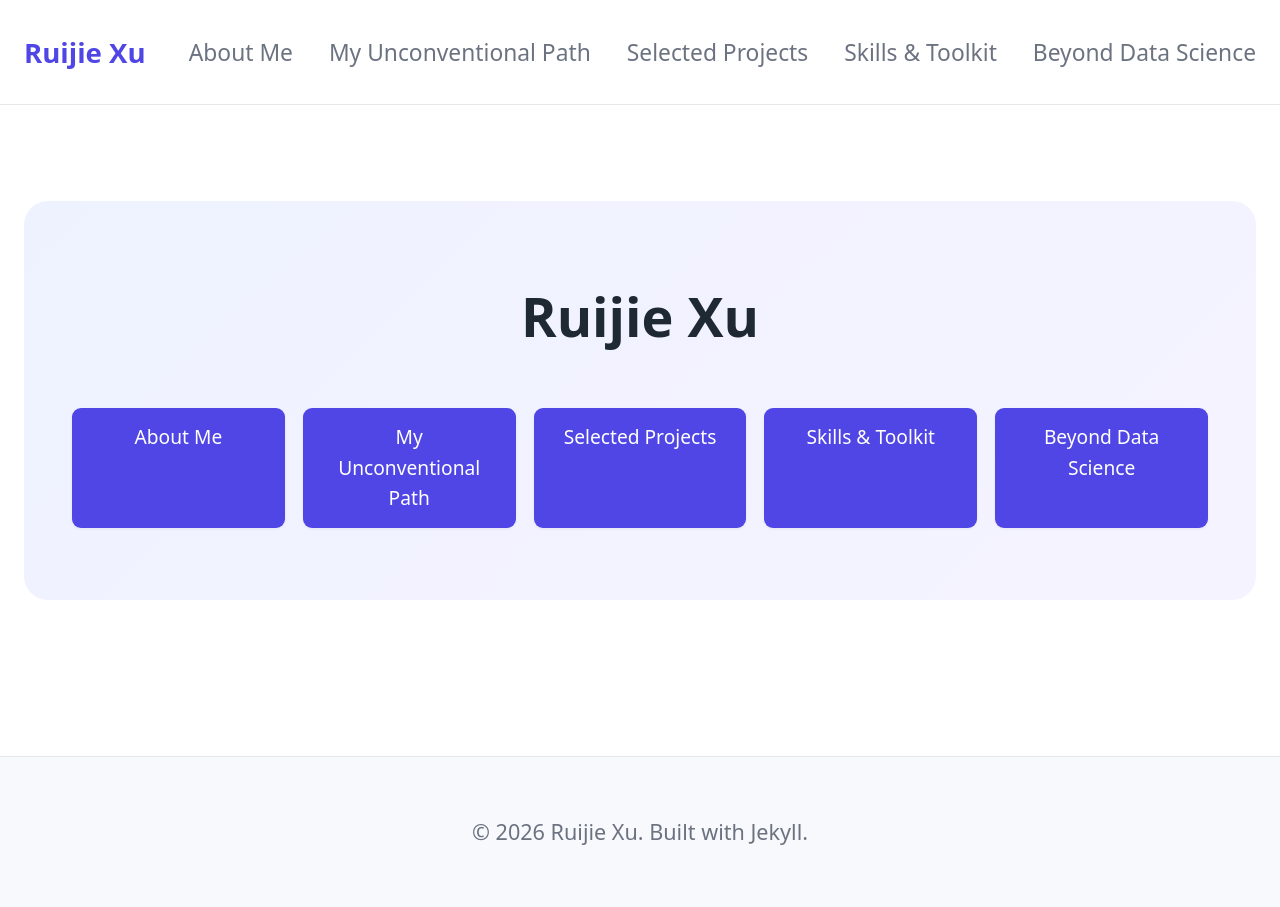
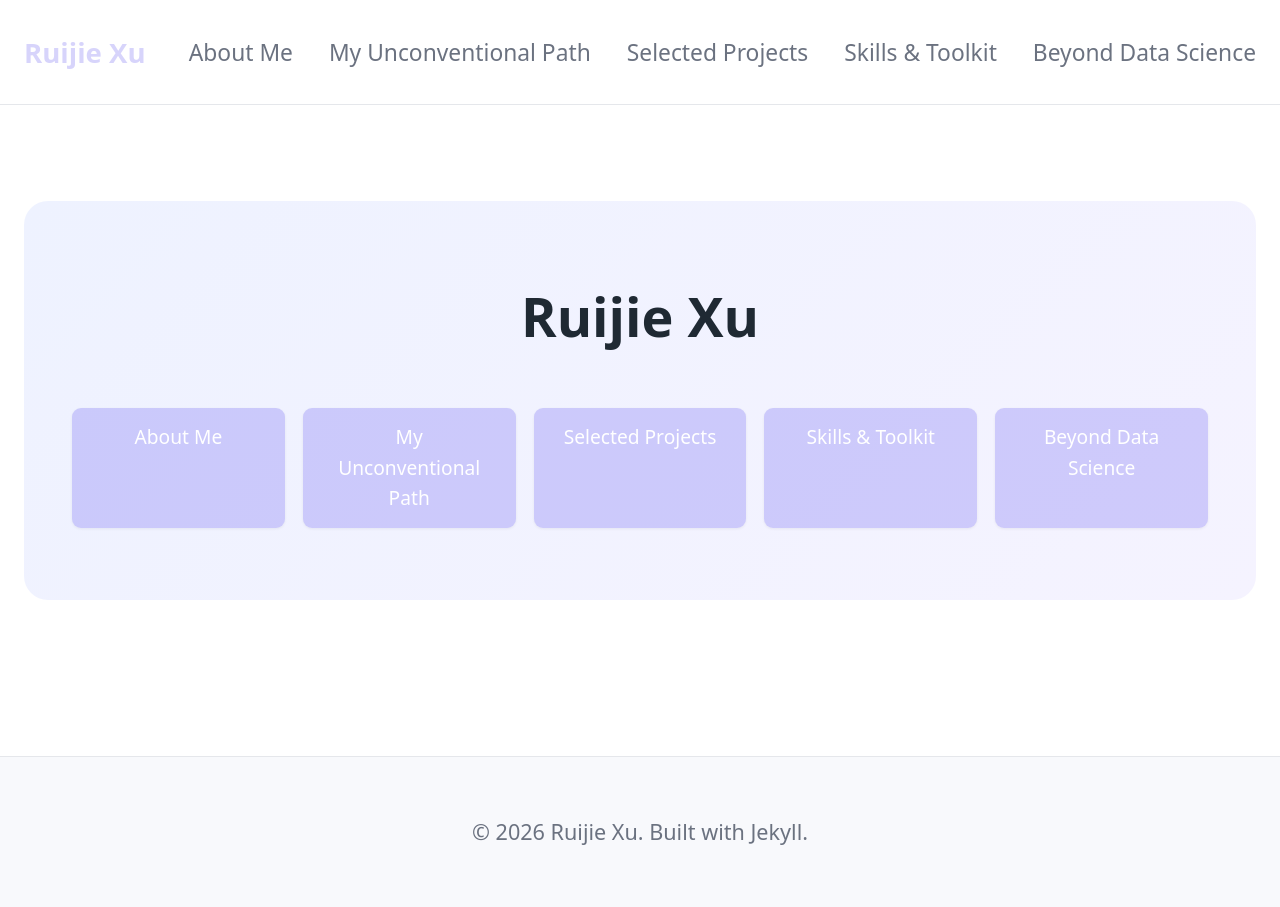
Before and after one commit to RX67-RX67/RX67-RX67.github.io, a Jekyll site: the page built from index.md, in a window 1280 px wide. Built offline with Jekyll 4.4.1, drawn with Linux system fonts in a browser that asks for light colours.

Commit message:
changed the card color

```diff
--- a/assets/css/style.css
+++ b/assets/css/style.css
@@ -2,8 +2,8 @@
 :root {
   --color-text: #1f2933;
   --color-muted: #6b7280;
-  --color-link: #4f46e5;
-  --color-link-hover: #4338ca;
+  --color-link: #1e0ce72d;
+  --color-link-hover: #1e0ce72d;
   --color-link-soft: #e0e7ff;
   --color-bg: #fff;
   --color-bg-soft: #f8f9fc;
```
